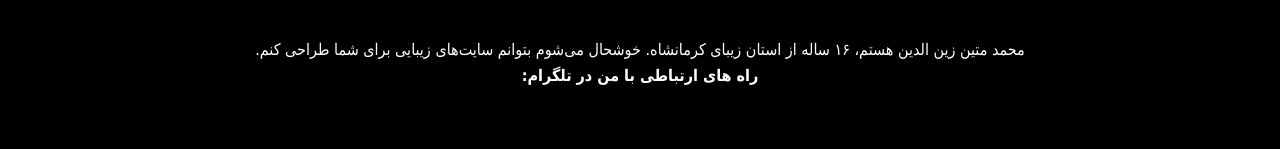
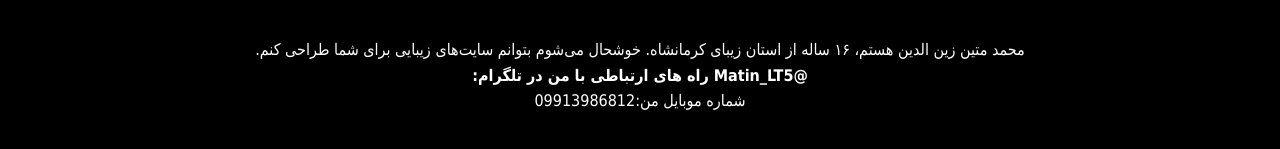
Before and after one commit to MohammadMatin1389/my-website, a plain HTML site: page index.html in a window 1280 px wide. Shown: the part 501-650 px from the top of the page. Drawn offline with Linux system fonts and the light colour scheme.

Commit message:
Update index.html

```diff
--- a/index.html
+++ b/index.html
@@ -1,3 +1,4 @@
+
 <!DOCTYPE html>
 <html lang="fa" dir="rtl">
 
@@ -32,4 +33,5 @@
 
         <div class="text-content" style="margin-top: 20px;">
             <p>محمد متین زین الدین هستم، ۱۶ ساله از استان زیبای کرمانشاه. خوشحال می‌شوم بتوانم سایت‌های زیبایی برای شما طراحی کنم.</p>
-            <p><strong>راه های ارتباطی با من در تلگرام:</strong>
+            <p><strong>@Matin_LT5 راه های ارتباطی با من در تلگرام:</strong>
+                <p>شماره موبایل من:09913986812</p>
```
